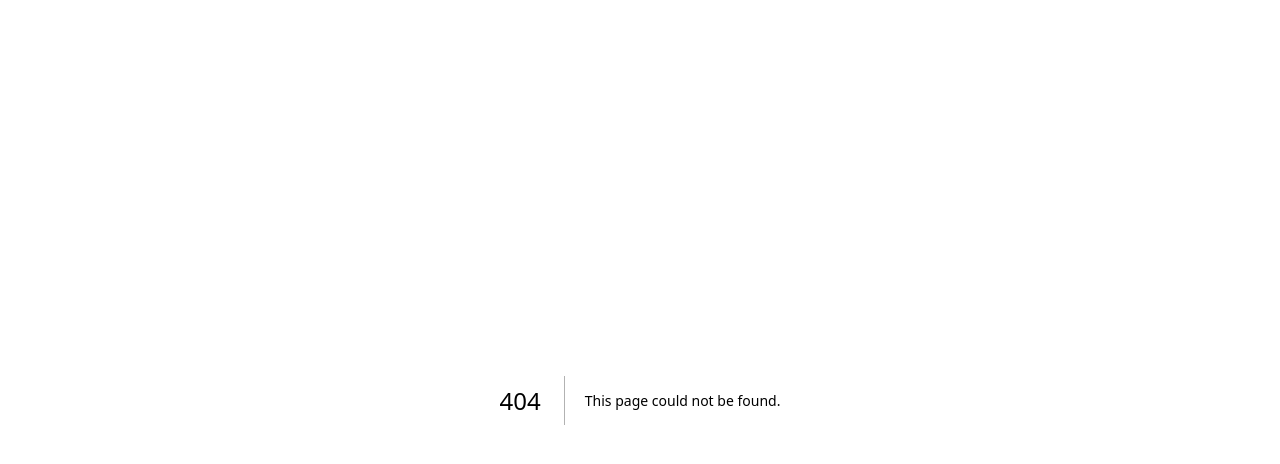
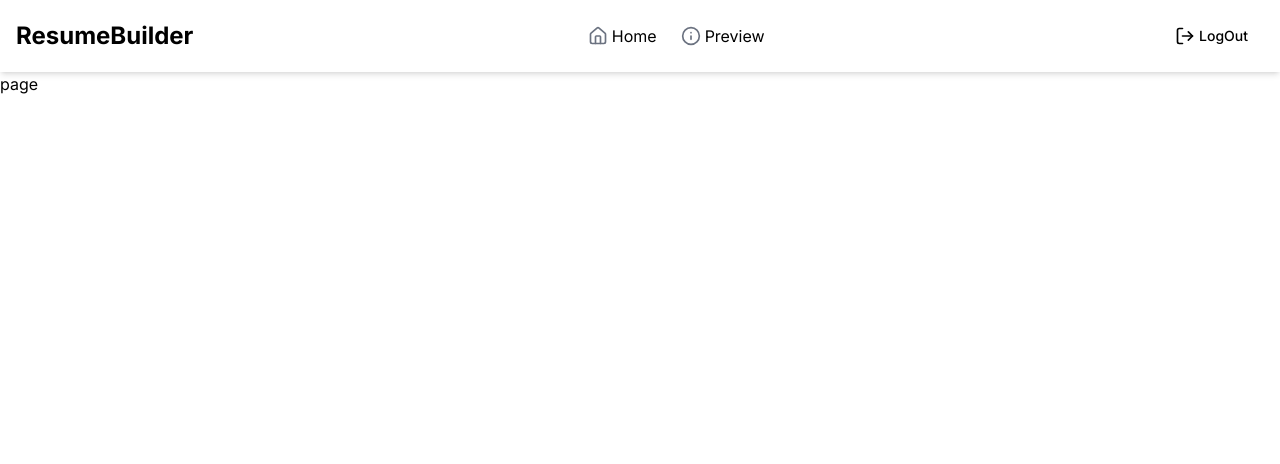
Before and after one commit to RaziBN/AI-Resume-Builder, a Next.js app: page /resume in a window 1280 px wide. Before the commit this address had no page. Shown: the top 464 px of the page. Built offline with nearby package versions, Linux system fonts and the light colour scheme.

Commit message:
header added

```diff
--- /dev/null
+++ b/src/app/api/auth/[...nextauth]/route.ts
@@ -0,0 +1,4 @@
+import { authOptions } from "@/lib/auth";
+import NextAuth from "next-auth";
+const handler = NextAuth(authOptions);
+export { handler as GET, handler as POST };
--- /dev/null
+++ b/src/app/resume/layout.tsx
@@ -0,0 +1,17 @@
+import Header from "@/components/header";
+import React from "react";
+
+const Layout = ({
+  children,
+}: Readonly<{
+  children: React.ReactNode;
+}>) => {
+  return (
+    <>
+      <Header />
+      <main className="flex-grow">{children}</main>
+    </>
+  );
+};
+
+export default Layout;
--- /dev/null
+++ b/src/app/resume/page.tsx
@@ -0,0 +1,7 @@
+import React from "react";
+
+function page() {
+  return <div>page</div>;
+}
+
+export default page;
--- a/src/components/auth/LogoutOutButton.tsx
+++ b/src/components/auth/LogoutOutButton.tsx
@@ -14,7 +14,7 @@ export const LogoutOutButton = () => {
           router.replace("/login");
         });
       }}
-      className="text-center rounded-md py-2 flex justify-center align-middle items-center gap-1"
+      className="text-center rounded-md py-2 flex justify-center align-middle items-center gap-1 text-black"
       variant="ghost"
     >
       <LogOut className="w-5 h-5" />
--- a/src/components/header/DesktopHeader.tsx
+++ b/src/components/header/DesktopHeader.tsx
@@ -11,7 +11,7 @@ const DesktopHeader = () => {
     <header className="shadow-md hidden md:block dark:border-b-2 dark:border-white">
       <div className="container mx-auto px-4 py-4 flex justify-between items-center">
         {/* Logo */}
-        <div className="text-2xl font-bold">
+        <div className="text-2xl font-bold text-black">
           <Link href="/">ResumeBuilder</Link>
         </div>
 
@@ -23,7 +23,7 @@ const DesktopHeader = () => {
               <Link
                 href={item.href}
                 key={index}
-                className="flex gap-1 align-middle justify-center items-center"
+                className="flex gap-1 align-middle justify-center items-center text-black"
               >
                 <Icon className="text-gray-500 w-5 h-5" />
                 {item.title}
```
